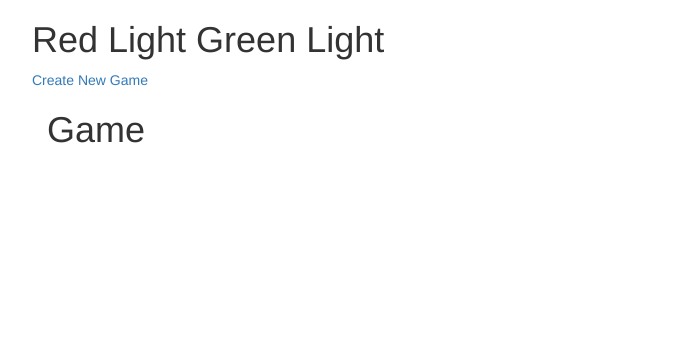
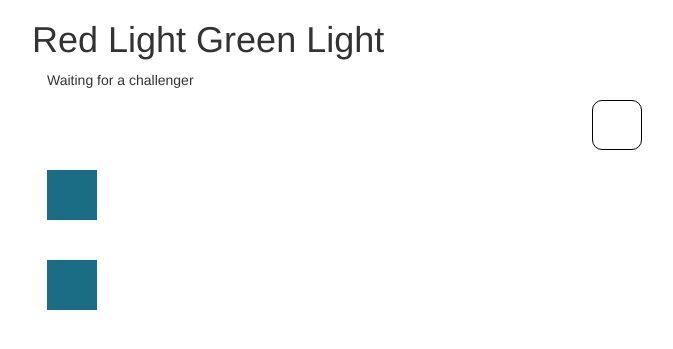
Before and after one commit to Edinunzio/redlight, a Django app: page /game/new/ in a window 1280 px wide. Shown: the top 349 px of the page, without its empty margins (23-696 px from the left). Run offline with Django 3.2, Linux system fonts and the light colour scheme; some libraries are stand-ins or nearby versions.

Commit message:
cleaning code, adding styles

```diff
--- a/functional_tests/tests.py
+++ b/functional_tests/tests.py
@@ -25,14 +25,14 @@ class FirstPlayerTest(StaticLiveServerTestCase):
         new_game_link = self.browser.find_element_by_id('id_new_game')
         self.assertEqual(new_game_link.text, 'Create New Game')
 
-        # Player clicks new game button to start a new game
+        # Player clicks new game link to start a new game
         new_game_link.click()
 
         # Page updates with game elements
-        light_div = self.browser.find_element_by_id('light_container')
+        """light_div = self.browser.find_element_by_id('light_container')
         player_1 = self.browser.find_element_by_id('id_player_1')
         goal_div = self.browser.find_element_by_id('id_goal_div')
         self.assertIn(light_div.text, 'Waiting for a challenger')
         self.assertIn(goal_div.text, 'Destination')
-
+        """
         self.fail('Finish the test!')
--- a/games/models.py
+++ b/games/models.py
@@ -42,9 +42,9 @@ class Game(object):
             sleep(float(duration))
             self.light_color = color
 
-    def register_player(self, player):
+    def register_player(self):
         self.player_2 = Player('Player 2')
-        player.join_game(self.id)
+        self.player_2.join_game(self.id)
         self.status = 'locked'
 
     def end_game(self):
@@ -55,7 +55,15 @@ class Game(object):
 
         :return:
         """
-        pass
+        if self.player_1 and self.player_2:
+            self.game_loop()
+
+    def game_loop(self):
+        while self.status is not 'complete':
+            self.change_light('red')
+            data = self.get_status()
+            self.update_status(data)
+            self.update_screen(data) #  TODO: write jsonresponse to update front end
 
     def update_status(self, json_data):
         data_dict = json.loads(json_data)
--- a/games/static/css/main.css
+++ b/games/static/css/main.css
@@ -1,10 +1,18 @@
 .light{
-    display:none;
+    display:block;
+    margin: auto;
     width: 50px;
     height: 50px;
     border-radius: 10px;
     padding: 10px;
+    border: 1px solid #000;
 }
-.wait_message{
-    display: none;
+
+.player{
+    background-color: #1b6d85;
+    width: 50px;
+    height: 50px;
+    padding: 20px;
+    margin: 20px;
+    margin-left: 0px;
 }
--- a/games/templates/base.html
+++ b/games/templates/base.html
@@ -10,8 +10,8 @@
     <div class="container">
         <div class="row">
             <h1>Red Light Green Light</h1>
-            <a href="/game/new" id="id_new_game">Create New Game</a>
-        </div>{% block game %}{% endblock %}
+
+        </div>{% block game %}<a href="/game/new" id="id_new_game">Create New Game</a>{% endblock %}
         <div class="row">
             <form method="POST"><input name="winner" type="hidden" id="winner" value="Player 1" />{% csrf_token %}</form>
         </div>
@@ -27,10 +27,8 @@
 <script src="/static/bootstrap/js/bootstrap.min.js"></script>
 <script src="/static/js/main.js"></script>
 <script>
-    //var copy_txt = '<div id="id_light_div">Waiting for a challenger</div><div id="id_player_1"></div><div id="id_goal_div" name="Destination"></div>';
     var new_game_btn = document.getElementById('id_new_game');
     new_game_btn.addEventListener('click', function(){
-                //$('#light_container').append(copy_txt);
                 $('.wait_message').css('display', 'block');
                 new_game_btn.style.display = 'none';
             }
--- a/games/templates/game.html
+++ b/games/templates/game.html
@@ -1,13 +1,26 @@
 {% extends 'base.html' %}
 
 {% block game %}
-    <h1>Game</h1>
+    <p class="wait_message">Waiting for a challenger</p>
     <div class="row" id="light_container">
-        <div id="id_light_div">
-            <p class="wait_message">Waiting for a challenger</p>
+        <div id="id_light_div" class="col-lg-12 col-md-12">
             <div class="light"></div>
         </div>
-        <div id="id_player_1"></div>
-        <div id="id_goal_div" name="Destination"></div>
+    </div>
+    <div class="row">
+        <div class="track col-lg-10 col-md-10">
+            <div id="id_player_1" class="player"></div>
+        </div>
+        <div class="col-lg-2 col-md-2">
+            <div id="id_goal_div_1" name="Destination"></div>
+        </div>
+    </div>
+    <div class="row">
+        <div class="track col-lg-10 col-md-10">
+            <div id="id_player_2" class="player"></div>
+        </div>
+        <div class="col-lg-2 col-md-2">
+            <div id="id_goal_div_2" name="Destination"></div>
+        </div>
     </div>
 {% endblock %}
--- a/games/views.py
+++ b/games/views.py
@@ -22,3 +22,8 @@ def game_over(request):
         losers = request.POST.get('losers', '')
         return JsonResponse({'winner': winner, 'losers': losers})
     return render(request, 'game_over.html')
+
+
+def update_screen(request, json_data):
+    if request.method == 'POST':
+        return JsonResponse({'data': json_data})
```
Also changed, not shown: games/tests.py (+8 -16 lines).
